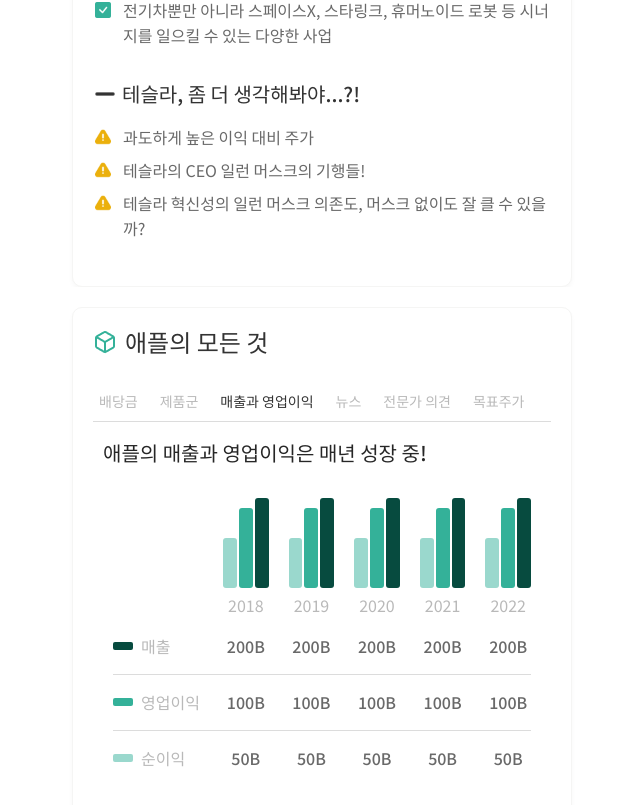
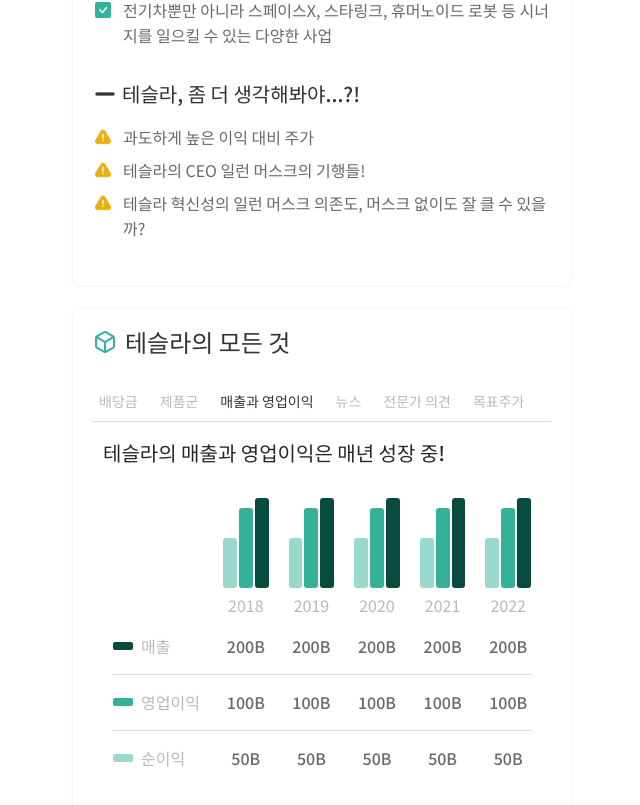
Before and after one commit to GBSIM/oruum_frontend, a React (Create React App) app: page /Stock in a window 1280 px wide. Shown: the part 1052-1857 px from the top of the page, without its empty margins (318-958 px from the left). Built offline with nearby package versions, Linux system fonts and the light colour scheme; no server answers.

Commit message:
fix the mistyping

```diff
--- a/src/components/library/ui/personalContents/PersonalTrading/PersonalTrading.js
+++ b/src/components/library/ui/personalContents/PersonalTrading/PersonalTrading.js
@@ -52,7 +52,7 @@ export default function PersonalTrading() {
                     </div>
                     <div>
                         <TradingHistory date='2022-06-01' price={'$810.21'} share={'1'} trading={'매수'}></TradingHistory>
-                        <TradingHistory date='2022-06-04' price={'$750.5i'} share={'3'} trading={'매수'}></TradingHistory>
+                        <TradingHistory date='2022-06-04' price={'$750.55'} share={'3'} trading={'매수'}></TradingHistory>
                         <TradingHistory date='2022-06-05' price={'$780.29'} share={'2'} trading={'매수'}></TradingHistory>
                     </div>
                 </div>
--- a/src/components/library/ui/stock/StockDetail/StockDetail.js
+++ b/src/components/library/ui/stock/StockDetail/StockDetail.js
@@ -7,7 +7,7 @@ export default function StockDetail() {
             <div className="stock-detail-title-container">
                 <img className="stock-detail-title-icon"
                      src={require('../../images/Icon/icon_box_oruum_green.png')}></img>
-                <h2 className='stock-detail-title'>애플의 모든 것</h2>
+                <h2 className='stock-detail-title'>테슬라의 모든 것</h2>
             </div>
             <div style={{height:'20px'}}></div>
             <StockDetailSelector></StockDetailSelector>
--- a/src/components/library/ui/stock/StockIncome/StockIncome.js
+++ b/src/components/library/ui/stock/StockIncome/StockIncome.js
@@ -4,7 +4,7 @@ export default function StockIncome() {
     return (
         <div>
             <h3 className='stock-income-title'>
-                {'애플'}의 매출과 영업이익은 매년 성장 중!
+                {'테슬라'}의 매출과 영업이익은 매년 성장 중!
             </h3>
             <div style={{height:'30px'}}></div>
             <div className="stock-income-container">
```
